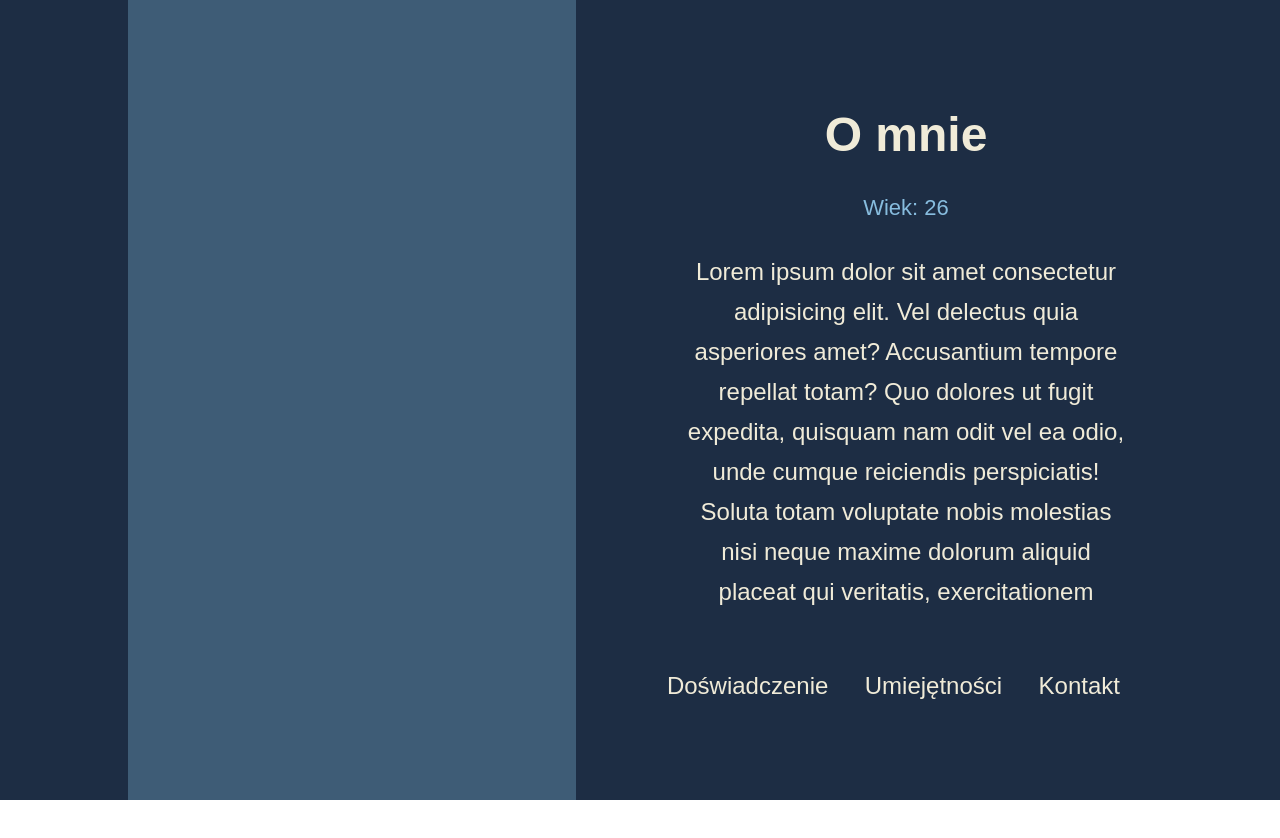
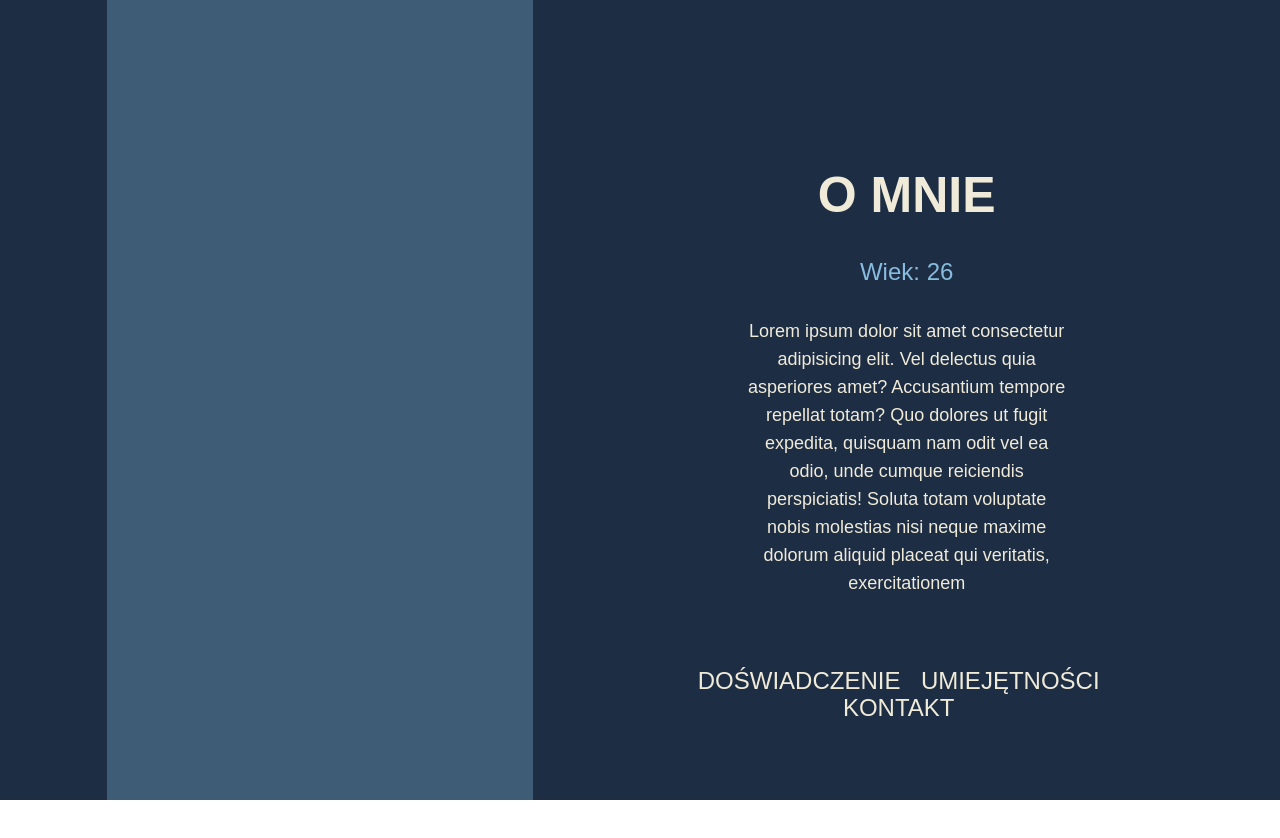
Before and after one commit to konrad-podolak/CV, a website: page index.html in a window 1280 px wide. Shown: the top 838 px of the page. Before the commit the page ends 800 px from the top, so only its background shows below. Drawn offline with nearby package versions, Linux system fonts and the light colour scheme.

Commit message:
header made by grid

```diff
--- a/style.css
+++ b/style.css
@@ -10,61 +10,64 @@
      padding: 0;
  }
 
+ body  {
+     height: 200vh;
+ }
+
 .about  {
+    display: grid;
+    grid-template-columns: repeat(12, 1fr);
+    grid-template-rows: repeat(12, 1fr);
+    background-color: #1d2d44;
     height: 100vh;
-    background-color:#1d2d44;
 }
 
 .about__content  {
-    position: absolute;
-    right: 150px;
-    top: 75px;
-    width: 35%;
-    color:#f0ebd8;
+    grid-column-start: 8;
+    grid-column-end: 11;
+    grid-row-start: 3;
+    grid-row-end: 8;
+    text-align: center;
+    color: #f0ebd8;
 }
 
 .about__title  {
-    font-size: 48px;
-    text-align: center;
+    text-transform: uppercase;
+    font-size: 50px;
 }
 
 .about__age  {
-    text-align: center;
     margin: 32px 0 32px 0;
-    font-size: 22px;
     color: #87bcde;
+    font-size: 24px;
 }
 
 .about__description  {
-    font-size: 24px;
-    text-align: center;
-    line-height: 40px;
+    font-size: 18px;
+    line-height: 28px;
 }
 
 .rectangle  {
-    position: absolute;
-    left: 10%;
-    top: 0;
-    height: 100vh;
-    width: 35%;
+    grid-column-start: 2;
+    grid-column-end: 6;
+    grid-row-start: 1;
+    grid-row-end: 13;
     background-color: #3e5c76;
+
 }
 
 .about-navigation  {
-    position: absolute;
-    bottom: 100px;
-    right: 0px;
-    margin-right: 10%;
+    grid-column-start: 7;
+    grid-column-end: 12;
+    grid-row-start: 11;
+    grid-row-end: 12;
+    text-align: center;
 }
 
 .about-navigation__link  {
     text-decoration: none;
-    color:#f0ebd8;
+    color: #f0ebd8;
     font-size: 24px;
-    margin-right: 32px;
-    transition: linear .3s;
+    margin-right: 16px;
+    text-transform: uppercase;
 }
-
-.about-navigation__link:hover  {
-    border-bottom: 3px solid #87bcde;
-}
```
